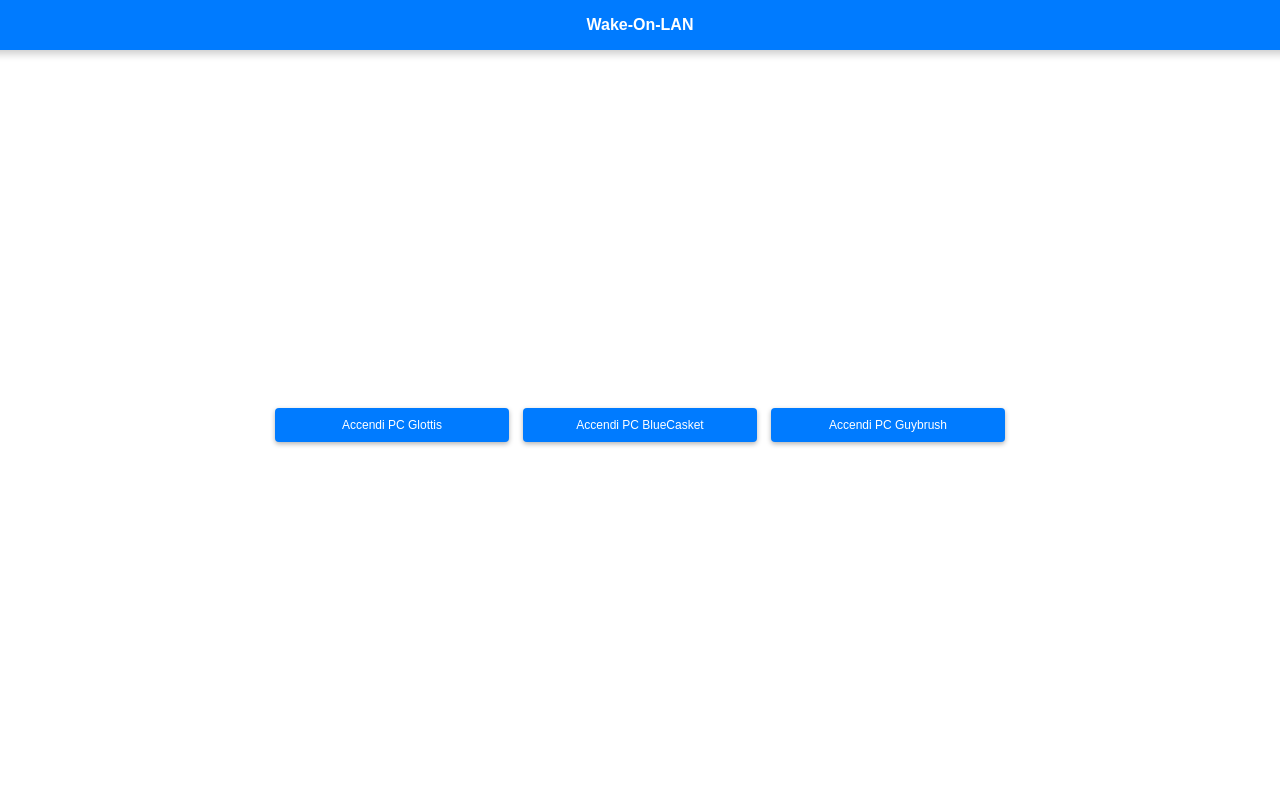
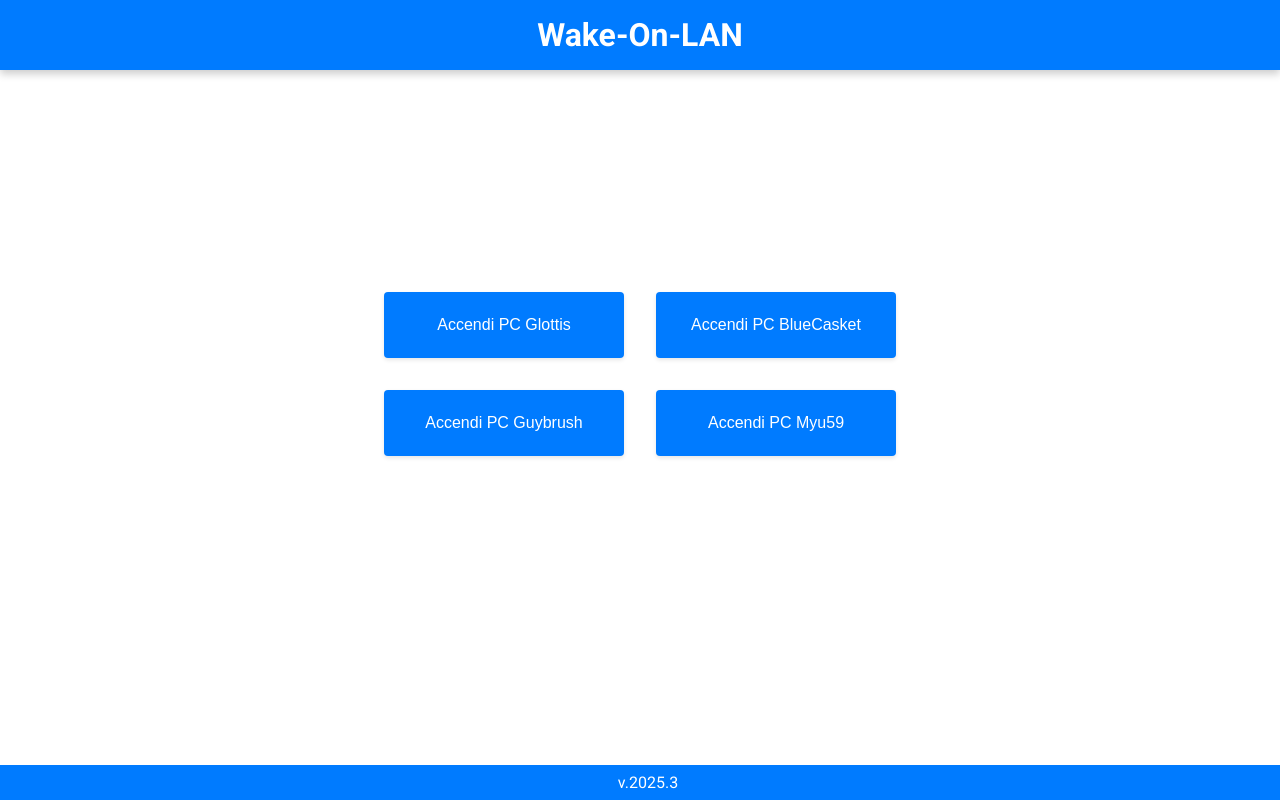
Before and after one commit to strawmark/esp_wakeonlan, a plain HTML site: page web/index.html in a window 1280 px wide. Drawn offline with Linux system fonts and the light colour scheme.

Commit message:
Light/dark mode; adjusted repeat WOL feature

```diff
--- a/web/index.html
+++ b/web/index.html
@@ -1,84 +1,140 @@
 <!DOCTYPE html>
 <html lang="it">
 <head>
+  <link rel="preconnect" href="https://fonts.googleapis.com">
+<link rel="preconnect" href="https://fonts.gstatic.com" crossorigin>
+<link href="https://fonts.googleapis.com/css2?family=Roboto:ital,wght@0,100..900;1,100..900&display=swap" rel="stylesheet">
   <meta name="viewport" content="width=device-width, initial-scale=1.0">
   <style>
 
-    html {
-      height: 100%;
+    /* Light theme */
+    :root {
+      --bg: white;
+      --fg: #007BFF;
+      --header-txt: white;
+      --btn-bg: #007BFF;
+    }
+
+    /* Dark theme */
+    @media (prefers-color-scheme: dark) {
+      :root {
+        --bg: #1b1b1b;
+        --fg: #012c5a;
+        --header-txt: rgb(167, 189, 162);
+        --btn-bg: #007bff85;
+      }
     }
 
     body {
       margin: 0;
-      height: 100vh;
-      font-family: sans-serif;
-      display: flex;
-      flex-direction: column;
-      align-items: center;
+      padding: 0;
+      font-family: Roboto,sans-serif;
+      background: var(--bg);
     }
 
     header {
       text-align: center;
       width: 100%;
-      background: #007BFF;
-      color: white;
-      padding: 16px;
+      padding: 1rem 0;
       box-shadow: 0 4px 8px rgba(1,0,0,0.2);
+      color: var(--header-txt);
+      background: var(--fg);
       font-weight: bold;
+      font-size: 2rem;
     }
 
     main {
-      margin: 14px;
+      height: 80vh;
       display: flex;
-      flex: 1;
+      justify-content: center;
+      text-align: center;
       align-items: center;
+      margin-bottom: 1rem;
+    }
+
+    ul {
+      display: grid;
+      grid-template-columns: auto auto;
+      list-style: none;
+      margin: 0;
+      padding: 0;
+      margin-bottom: 2rem;
       justify-content: center;
     }
 
-    .buttons {
+    @media (max-width: 48rem){
+      ul {
         display: flex;
-      flex-wrap: wrap;
-      align-items: center;
-      justify-content: center;
-      gap: 14px;
-      padding: 12px;
+        flex-direction: column;
+      }
     }
 
     button {
-      padding: 10px 12px;
-      width: 234px;
-      font-size: 12px;
+      margin: 1rem;
+      padding: 1.5em;
+      width: 15rem;
+      font-size: 1rem;
       border: none;
-      background: #007bff;
-      color: white;
+      background: var(--btn-bg);
       border-radius: 4px;
       cursor: pointer;
-      box-shadow: 0 2px 5px rgba(0,0,0,0.3);
+      color: white;
+      box-shadow: 0 2px 4px rgba(0,0,0,0.1);
     }
 
     button:hover {
       background: #0056b3;
     }
 
+    footer {
+      position: fixed;
+      bottom: 0;
+      width: 100%;
+      text-align: center;
+      background-color: var(--fg);
+      color: var(--header-txt);
+      padding: 0.5rem;
+    }
+
+    @media (max-width: 48rem){
+      footer {
+        display: none;
+      }
+    }
   </style>
 </head>
 <body>
-  <header>Wake-On-LAN</header>
+  <header>
+    Wake-On-LAN
+  </header>
   <main>
-    <div class="buttons">
+    <ul>
+      <li>
         <form action="/wakeonlan/wake" method="post">
           <input type="hidden" name="device" value="0">
           <button type="submit">Accendi PC Glottis</button>
         </form>
+      </li>
+      <li>
       <form action="/wakeonlan/wake" method="post">
         <input type="hidden" name="device" value="1">
         <button type="submit" class="button">Accendi PC BlueCasket</button>
         </form>
+      </li>
+      <li>
       <form action="/wakeonlan/wake" method="post">
         <input type="hidden" name="device" value="2">
         <button type="submit" class="button">Accendi PC Guybrush</button>
       </form>
-    </div>
+      </li>
+      <li>
+        <form action="/wakeonlan/wake" method="post">
+        <input type="hidden" name="device" value="3">
+        <button type="submit" class="button">Accendi PC Myu59</button>
+        </form>
+      </li>
+    </ul>
   </main>
+  <footer>v.2025.3</footer>
 </body>
 </html>
```
Also changed, not shown: 2 other files. Lines whose indentation alone changed are shown as unchanged.
